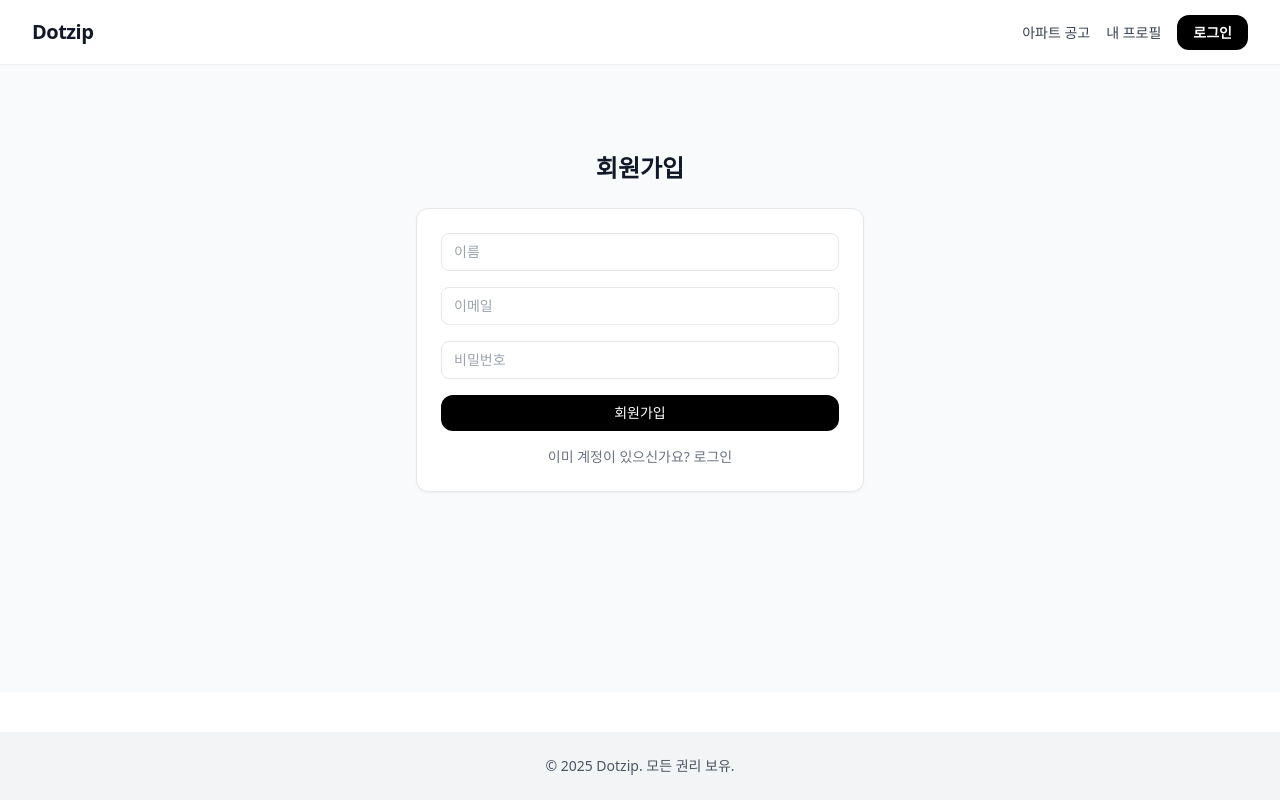
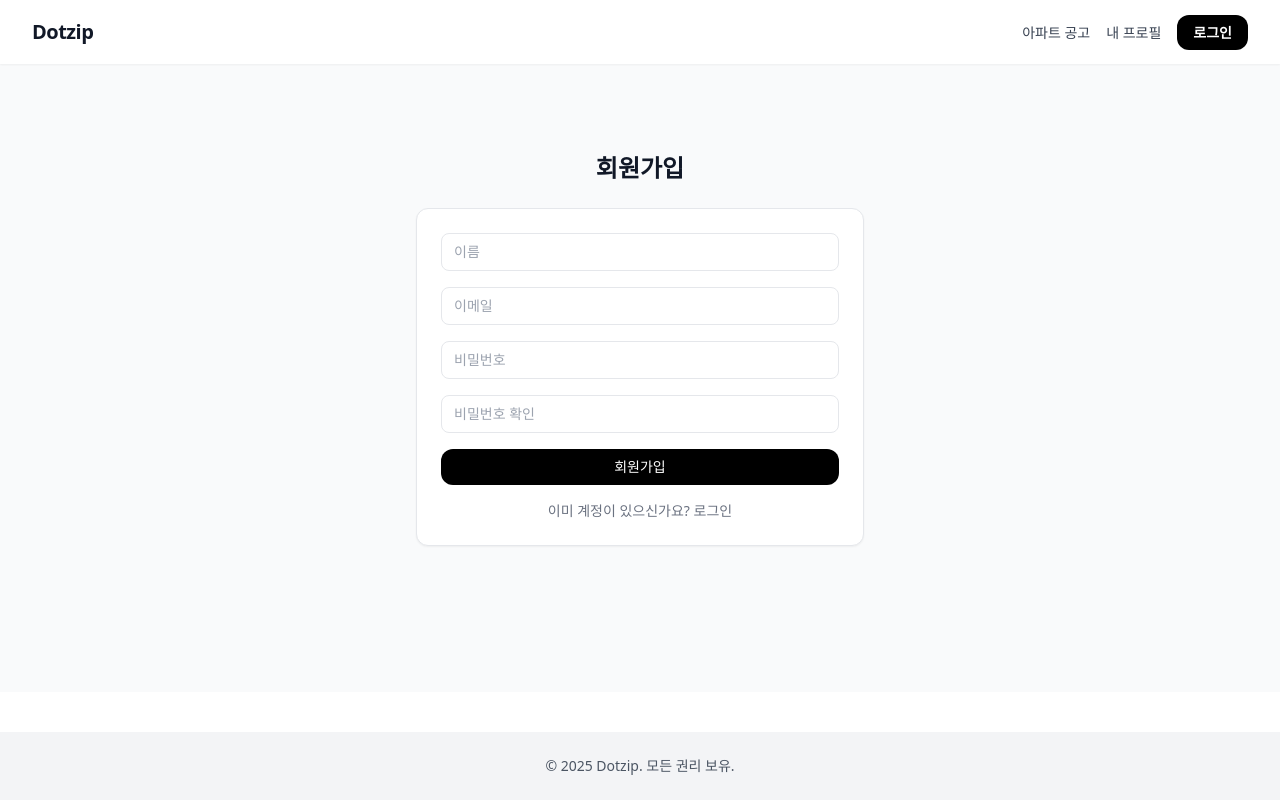
Before and after one commit to knowave/.zip_F-E_react, a React (Create React App) app: page /auth in a window 1280 px wide. Both pictures are taken after a click on the element "계정이 없으신가요? 회원가입". Built offline with nearby package versions, Linux system fonts and the light colour scheme.

Commit message:
비밀번호 validation 추가

```diff
--- a/src/pages/AuthPage.tsx
+++ b/src/pages/AuthPage.tsx
@@ -4,6 +4,9 @@ export default function AuthPage() {
   const [isSignup, setIsSignup] = useState(false);
   const [email, setEmail] = useState("");
   const [emailError, setEmailError] = useState("");
+  const [password, setPassword] = useState("");
+  const [confirmPassword, setConfirmPassword] = useState("");
+  const [passwordError, setPasswordError] = useState("");
 
   const handleSubmit = (e: React.FormEvent) => {
     e.preventDefault();
@@ -15,9 +18,6 @@ export default function AuthPage() {
     } else {
       setEmailError("");
     }
-
-    // 여기에 회원가입 API 호출 로직 추가
-    console.log("회원가입 또는 로그인 요청");
   };
 
   return (
@@ -62,8 +62,53 @@ export default function AuthPage() {
         <input
           type="password"
           placeholder="비밀번호"
+          value={password}
+          onChange={(e) => {
+            const value = e.target.value;
+            setPassword(value);
+
+            const passwordRegex =
+              /^(?=.*[0-9])(?=.*[!@#$%^&*])[A-Za-z0-9!@#$%^&*]{5,20}$/;
+
+            if (!passwordRegex.test(value)) {
+              setPasswordError(
+                "❌ 비밀번호는 5~20자, 숫자 및 특수문자(!@#$%^&*)를 최소 1개 포함해야 합니다"
+              );
+            } else if (
+              isSignup &&
+              confirmPassword &&
+              confirmPassword !== value
+            ) {
+              setPasswordError("❌ 비밀번호가 일치하지 않습니다");
+            } else {
+              setPasswordError("");
+            }
+          }}
           className="w-full border rounded-lg px-3 py-2 text-sm"
         />
+
+        {isSignup && (
+          <input
+            type="password"
+            placeholder="비밀번호 확인"
+            value={confirmPassword}
+            onChange={(e) => {
+              const value = e.target.value;
+              setConfirmPassword(value);
+
+              if (password && password !== value) {
+                setPasswordError("❌ 비밀번호가 일치하지 않습니다");
+              } else {
+                setPasswordError("");
+              }
+            }}
+            className="w-full border rounded-lg px-3 py-2 text-sm"
+          />
+        )}
+
+        {passwordError && (
+          <p className="text-red-500 text-xs mt-1">{passwordError}</p>
+        )}
 
         <button
           type="submit"
@@ -76,7 +121,7 @@ export default function AuthPage() {
           className="text-sm text-center text-gray-500 cursor-pointer hover:underline"
           onClick={() => {
             setIsSignup(!isSignup);
-            setEmailError(""); // 탭 전환 시 에러 초기화
+            setEmailError("");
           }}
         >
           {isSignup
```
